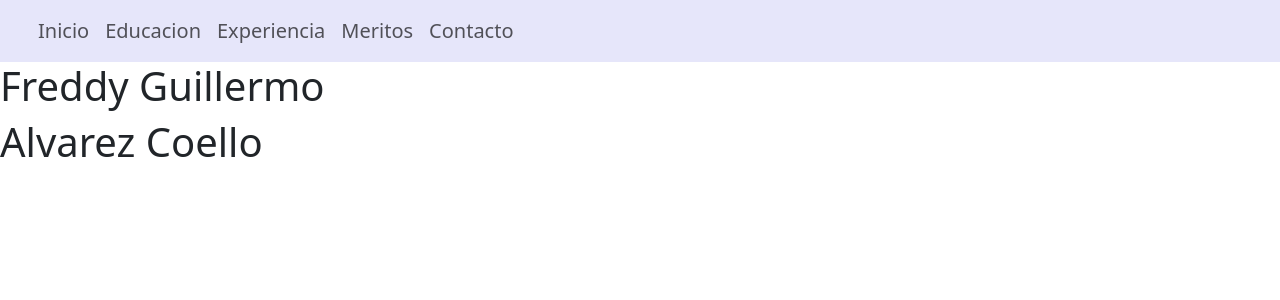
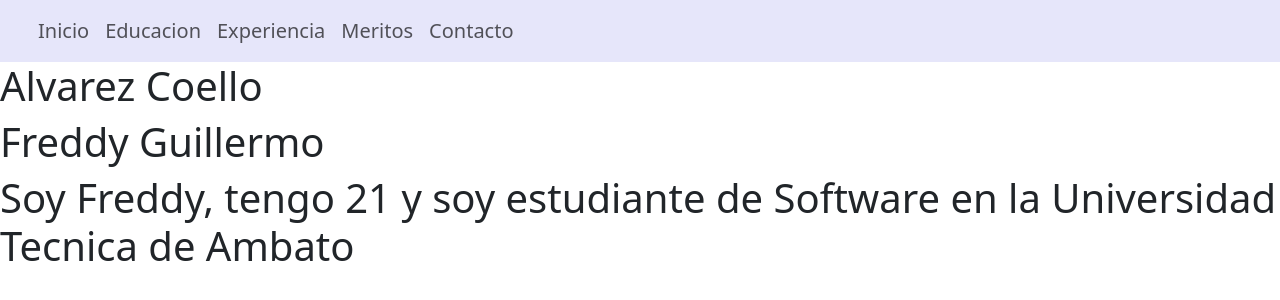
Before and after one commit to FreddyA12/PracticaGit4A_AlvarezFreddy, a plain HTML site: page index.html in a window 1280 px wide. Drawn offline with nearby package versions, Linux system fonts and the light colour scheme.

Commit message:
Se agrego un resumen de mi CV

```diff
--- a/index.html
+++ b/index.html
@@ -31,8 +31,9 @@
         </nav>
     </header>
     <section>
+        <h1>Alvarez Coello</h1>
         <h1>Freddy Guillermo</h1>
-        <h1>Alvarez Coello</h1>
+        <h1>Soy Freddy, tengo 21 y soy estudiante de Software en la Universidad Tecnica de Ambato</h1>
     </section>
     <aside></aside>
     <footer></footer>
```
